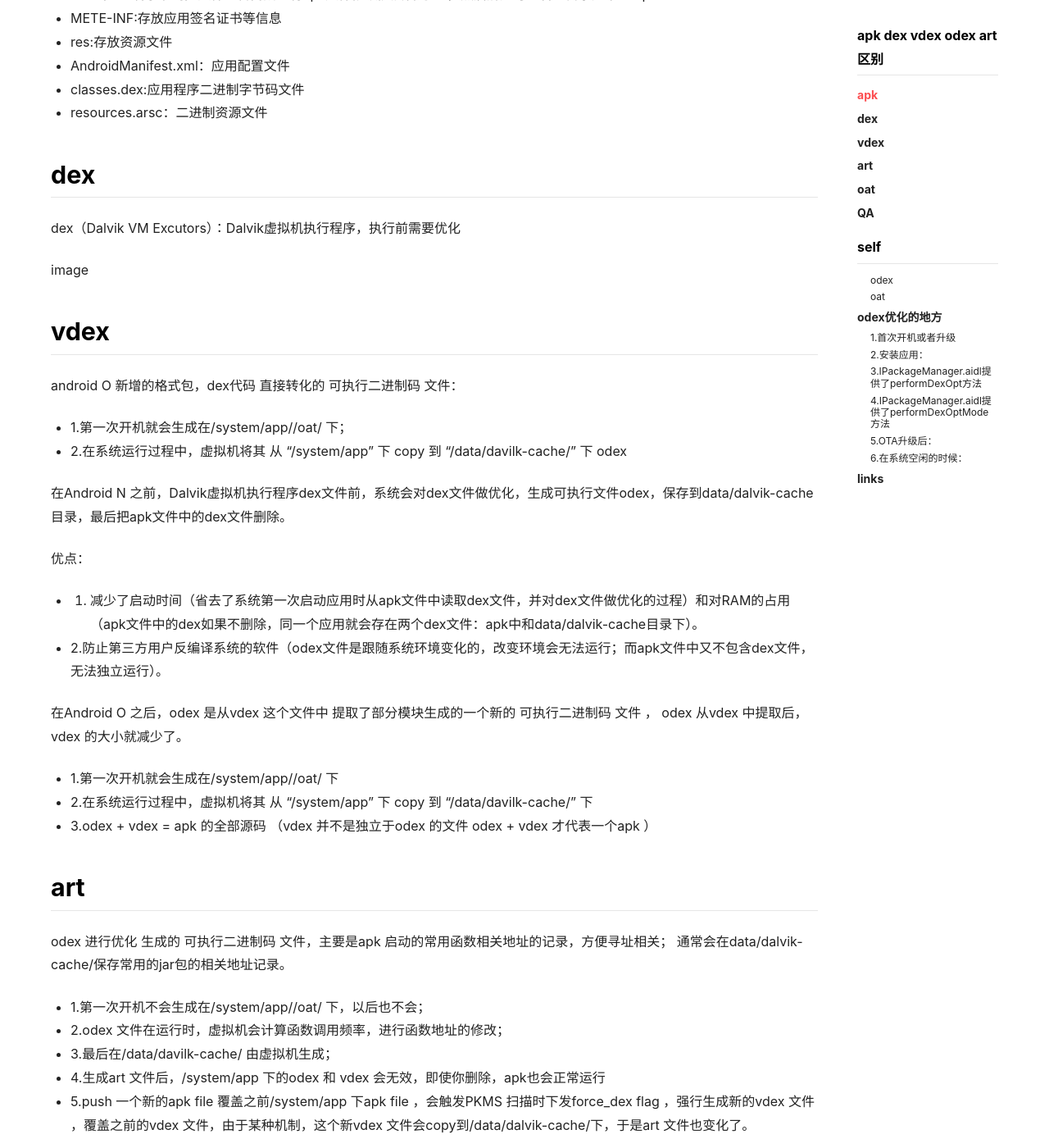
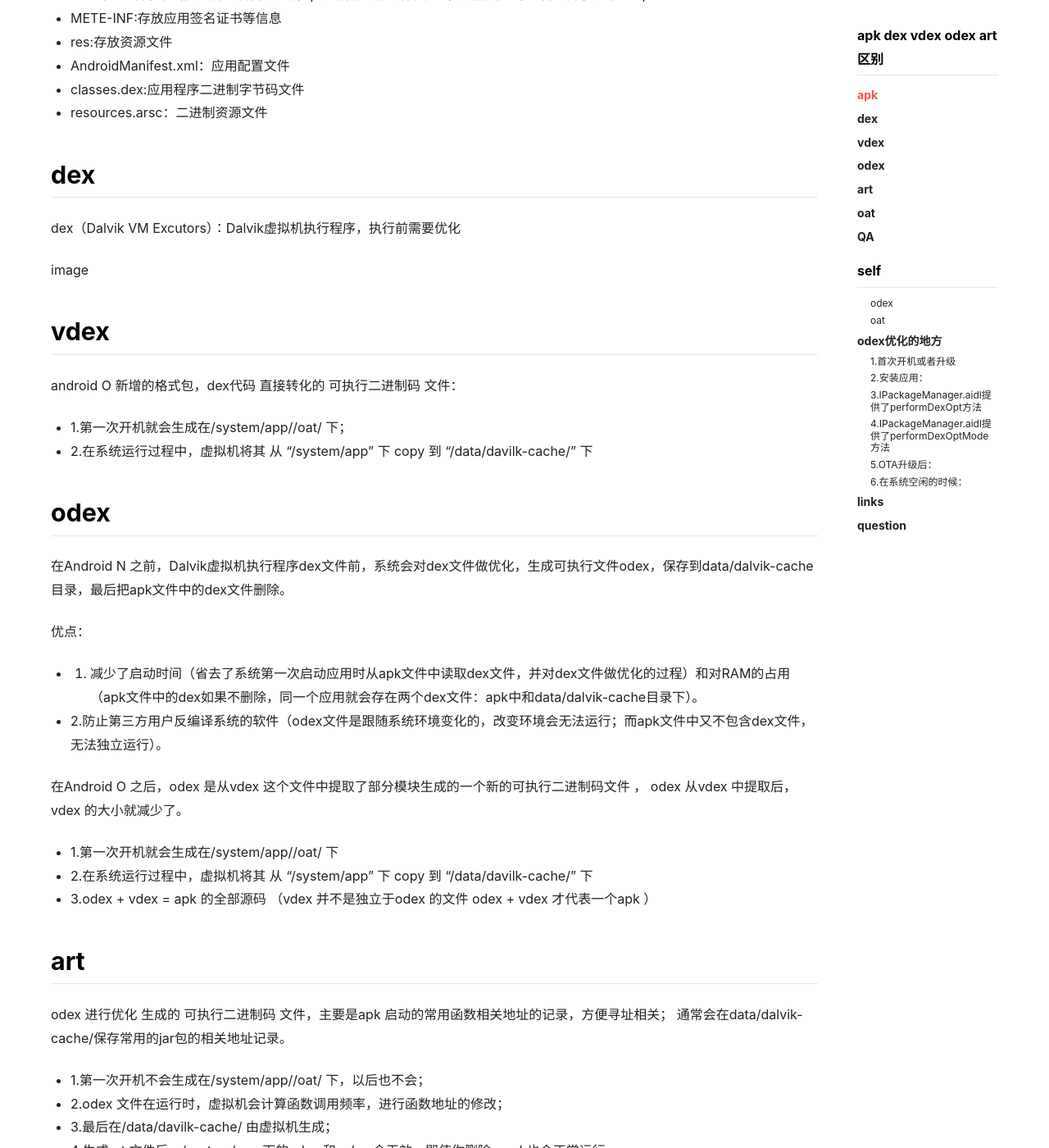
Before and after one commit to panard313/panard313.github.io, a Jekyll site: the page built from _posts/2019-05-28-dex-odex-vdex.md, in a window 1280 px wide and 1400 px high, scrolled down 484 px. Shown: the whole window at 82% size. Built offline with Jekyll 4.4.1, drawn with Linux system fonts in a browser that asks for light colours; nearby versions of some CDN libraries; some of the changed text lies outside the part shown.

```diff
--- a/_posts/2019-05-28-dex-odex-vdex.md
+++ b/_posts/2019-05-28-dex-odex-vdex.md
@@ -38,7 +38,8 @@ android O 新增的格式包，dex代码 直接转化的 可执行二进制码
 - 1.第一次开机就会生成在/system/app/<packagename>/oat/ 下；
 
 - 2.在系统运行过程中，虚拟机将其 从 “/system/app” 下 copy 到 “/data/davilk-cache/” 下
-odex
+
+## odex
 
 在Android N 之前，Dalvik虚拟机执行程序dex文件前，系统会对dex文件做优化，生成可执行文件odex，保存到data/dalvik-cache目录，最后把apk文件中的dex文件删除。
 
@@ -48,7 +49,7 @@ odex
 
 - 2.防止第三方用户反编译系统的软件（odex文件是跟随系统环境变化的，改变环境会无法运行；而apk文件中又不包含dex文件，无法独立运行）。
 
-在Android O 之后，odex 是从vdex 这个文件中 提取了部分模块生成的一个新的 可执行二进制码 文件 ， odex 从vdex 中提取后，vdex 的大小就减少了。
+在Android O 之后，odex 是从vdex 这个文件中提取了部分模块生成的一个新的可执行二进制码文件 ， odex 从vdex 中提取后，vdex 的大小就减少了。
 
 - 1.第一次开机就会生成在/system/app/<packagename>/oat/ 下
 
@@ -214,3 +215,20 @@ OtaDexoptService也提供给shell命令一些方法来调用
 [https://blog.csdn.net/long375577908/article/details/78190422](https://blog.csdn.net/long375577908/article/details/78190422)
 
 [https://blog.csdn.net/lilian0118/article/details/25965171](https://blog.csdn.net/lilian0118/article/details/25965171)
+
+
+## question
+
+- oat art
+
+- odex 弃用
+
+- vdex
+
+- cdex
+
+- 开机一分钟执行
+
+- jit
+
+- speed-profile
```
